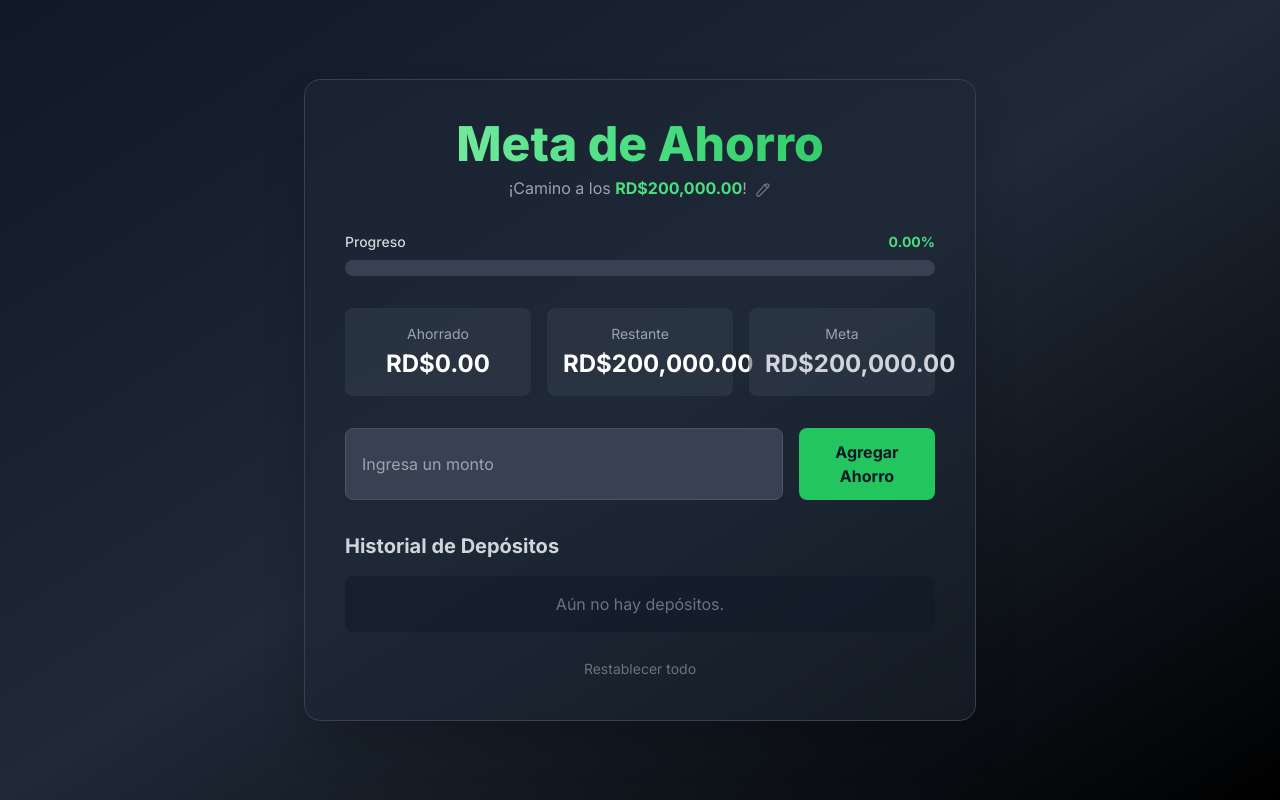
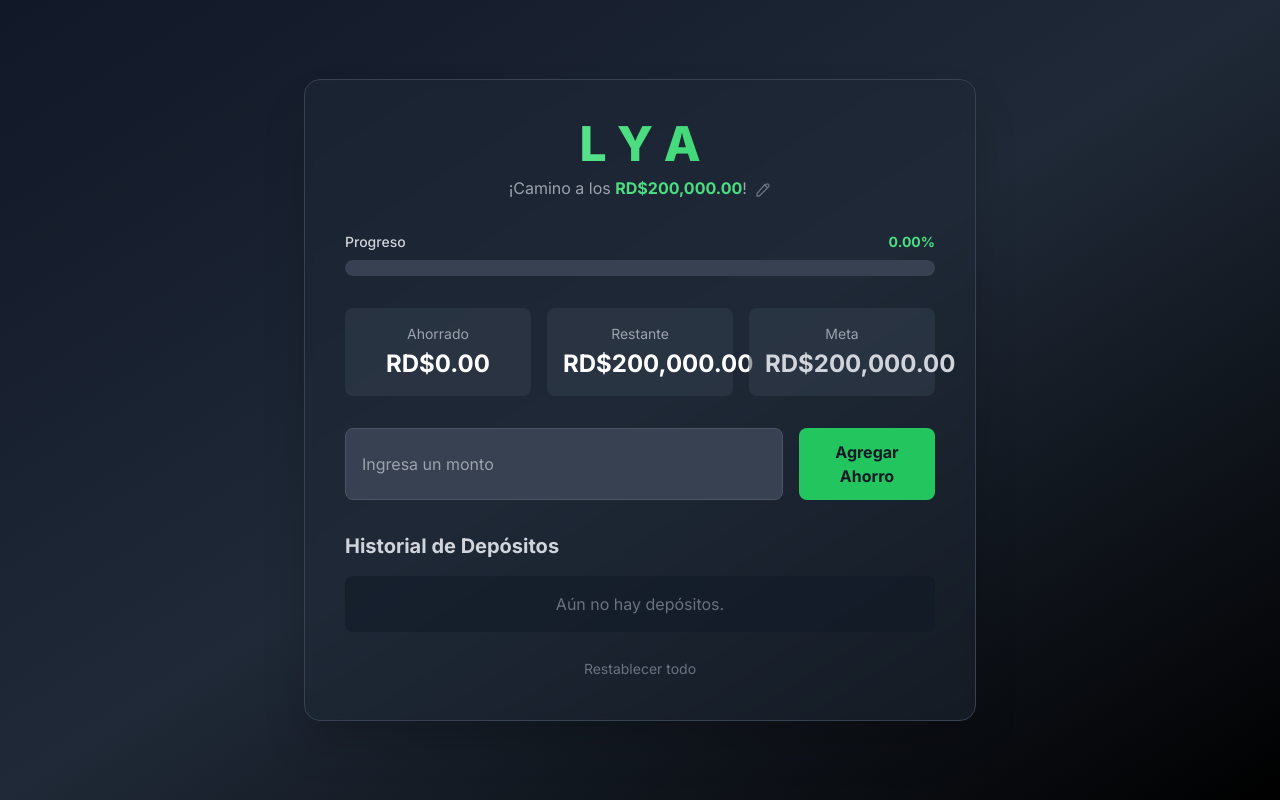
Before and after one commit to ventasr7/AHORRO-A-Y-L, a plain HTML site: page index.html in a window 1280 px wide. Drawn offline with nearby package versions, Linux system fonts and the light colour scheme.

Commit message:
Update index.html

```diff
--- a/index.html
+++ b/index.html
@@ -25,7 +25,7 @@
         <!-- Header -->
         <div class="text-center mb-8">
             <h1 class="text-4xl md:text-5xl font-extrabold text-transparent bg-clip-text bg-gradient-to-r from-green-300 via-green-400 to-green-500">
-                Meta de Ahorro
+               L Y A
             </h1>
             <p class="text-gray-400 mt-2">
                 ¡Camino a los
```
